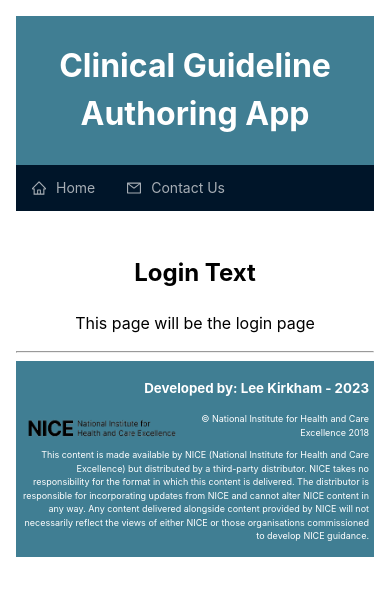
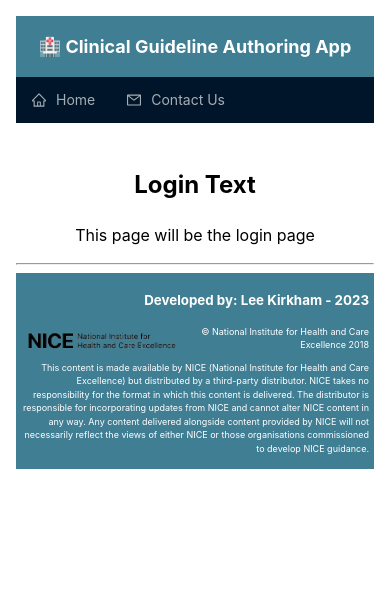
Before and after one commit to leekli/clinical-guideline-app-FE, a React (Vite) app: page / in a window 390 px wide. Shown: the top 596 px of the page. Built offline with nearby package versions, Linux system fonts and the light colour scheme; the HTML template or start-up script is replaced by a standard one.

Commit message:
adds some media queries for mobile view

```diff
--- a/src/components/Header.jsx
+++ b/src/components/Header.jsx
@@ -5,7 +5,7 @@ export const Header = () => {
         <>
         <header>
             <center>
-            <h1>Clinical Guideline Authoring App</h1>
+            <h1>🏥 Clinical Guideline Authoring App</h1>
             </center>
         </header>
         </>
--- a/src/styles/Header.css
+++ b/src/styles/Header.css
@@ -3,3 +3,21 @@ header {
     color: white;
     padding: 5px;
 }
+
+@media only screen and (max-width: 600px) {
+    h1 {
+      font-size: x-large;
+    }
+}
+
+@media only screen and (max-width: 425px) {
+    h1 {
+      font-size: large;
+    }
+}
+
+@media only screen and (max-width: 320px) {
+    h1 {
+      font-size: medium;
+    }
+}
--- a/src/styles/SingleGuideline.css
+++ b/src/styles/SingleGuideline.css
@@ -63,3 +63,9 @@
 #single_guideline_search_bar {
   width: 80%;
 }
+
+@media only screen and (max-width: 425px) {
+  #single_guideline_search_bar {
+    width: 100%;
+  }
+}
```
